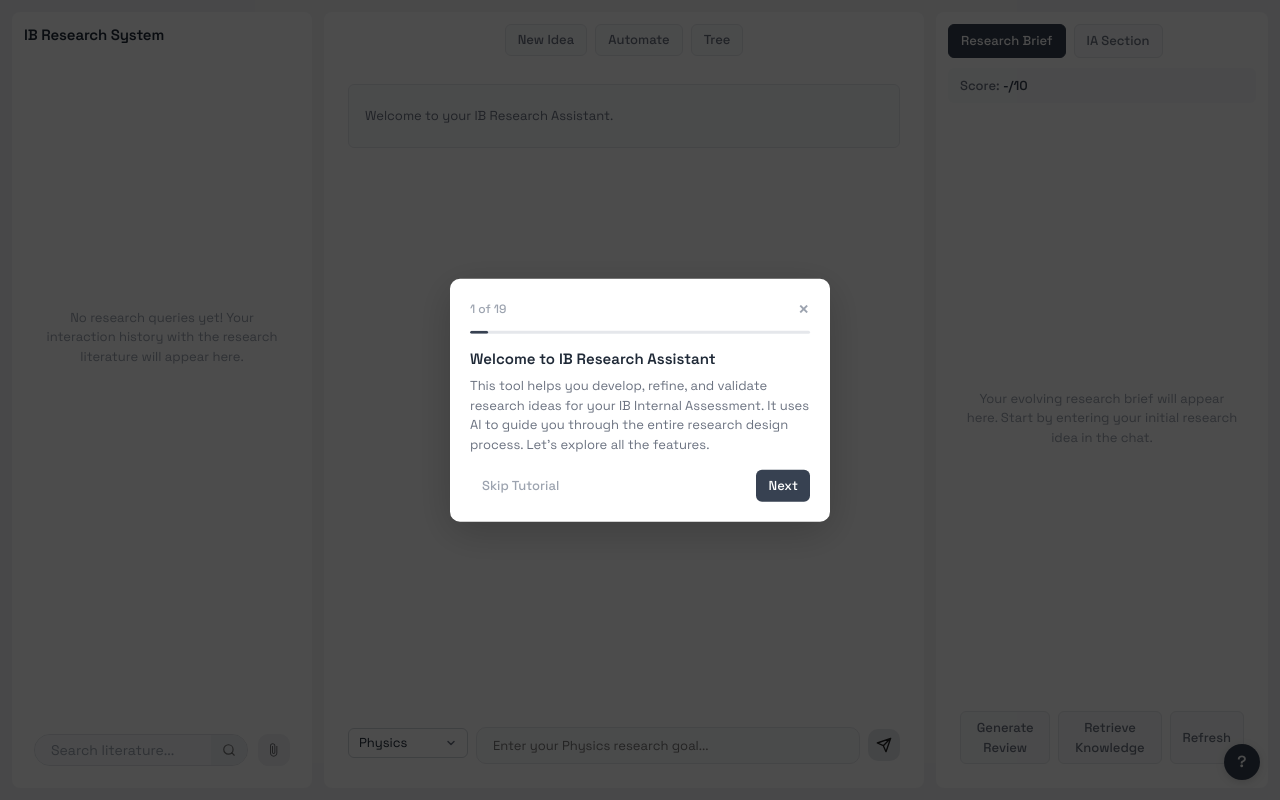
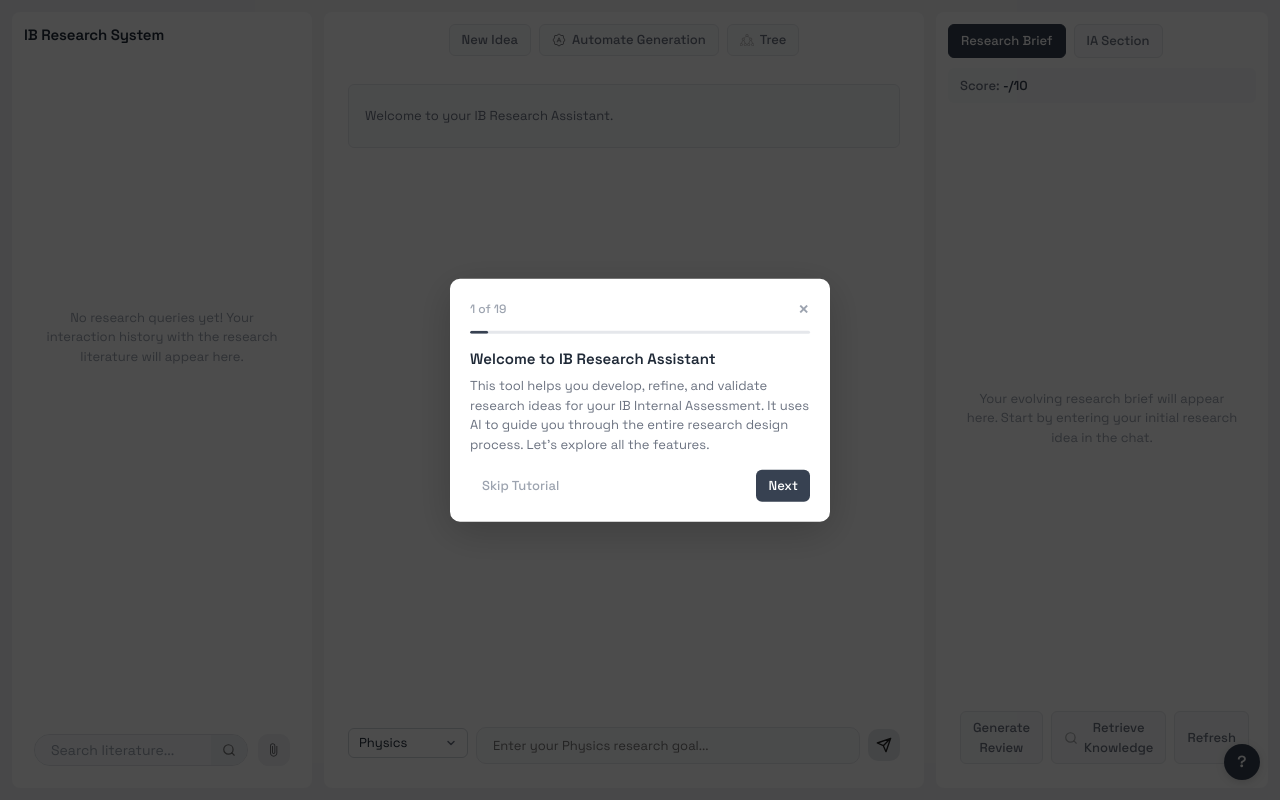
Before and after one commit to SSJ-07/IB-Research-System-v2, a Flask app: page / in a window 1280 px wide. Run offline with Flask 3, Linux system fonts and the light colour scheme; data that the repository does not hold is empty; some libraries are stand-ins or nearby versions.

Commit message:
added some icons

```diff
--- a/static/css/styles.css
+++ b/static/css/styles.css
@@ -1215,6 +1215,18 @@ html {
     font-weight: 500;
     cursor: pointer;
     transition: all 0.2s ease;
+    display: flex;
+    align-items: center;
+    justify-content: center;
+    gap: 6px;
+}
+
+.brief-action-btn img {
+    width: 14px;
+    height: 14px;
+    opacity: 0.6;
+    filter: brightness(0) saturate(100%) invert(47%) sepia(4%) saturate(458%) hue-rotate(186deg) brightness(95%) contrast(88%);
+    vertical-align: middle;
 }
 
 .brief-action-btn:hover {
@@ -1227,6 +1239,12 @@ html {
     background-color: #374151;
     color: white;
     border-color: #374151;
+}
+
+.brief-action-btn:active img,
+.brief-action-btn.active img {
+    filter: brightness(0) invert(1);
+    opacity: 1;
 }
 
 .brief-action-btn:focus {
--- a/templates/index.html
+++ b/templates/index.html
@@ -561,8 +561,14 @@
             <div class="top-bar">
                 <div class="top-bar-buttons">
                     <button class="start-new-idea-btn" onclick="startNewResearch(); return false;">New Idea</button>
-                    <button class="auto-generate" onclick="event.preventDefault(); toggleAutoGenerate(); return false;">Automate</button>
-                    <button onclick="toggleTree()">Tree</button>
+                    <button class="auto-generate" onclick="event.preventDefault(); toggleAutoGenerate(); return false;">
+                        <img src="{{ url_for('static', filename='icons/auto.svg') }}" alt="Auto" width="14" height="14">
+                        Automate Generation
+                    </button>
+                    <button onclick="toggleTree()">
+                        <img src="{{ url_for('static', filename='icons/tree.svg') }}" alt="Tree" width="14" height="14">
+                        Tree
+                    </button>
                 </div>
             </div>
             <div id="main-content">
@@ -710,7 +716,10 @@
             </div>
             <div class="research-brief-buttons" style="display: none;">
                 <button class="brief-action-btn generate-review">Generate Review</button>
-                <button class="brief-action-btn retrieve-knowledge">Retrieve Knowledge</button>
+                <button class="brief-action-btn retrieve-knowledge">
+                    <img src="{{ url_for('static', filename='icons/search.svg') }}" alt="Search" width="14" height="14">
+                    Retrieve Knowledge
+                </button>
                 <button class="brief-action-btn refresh-button">Refresh</button>
             </div>
         </div>
```
